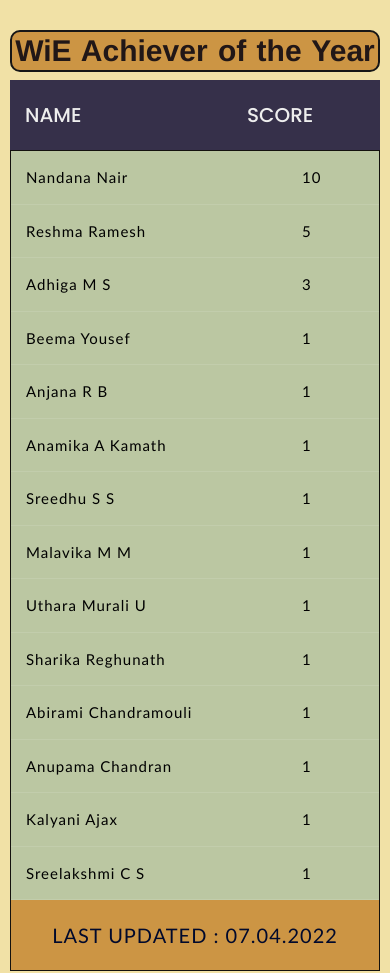
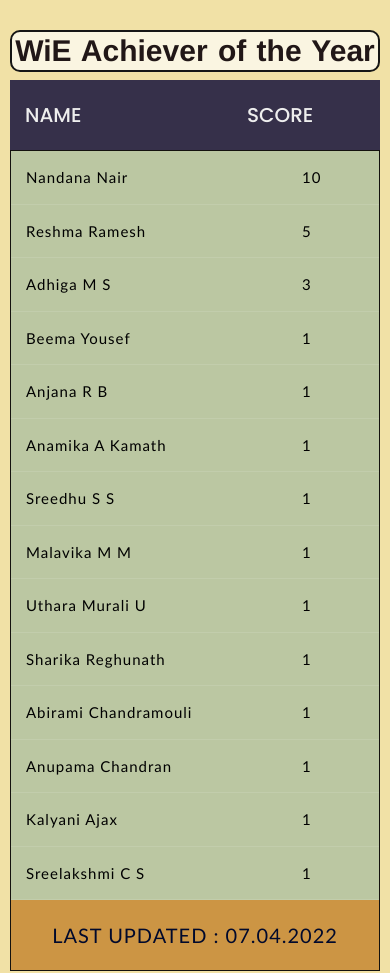
Before and after one commit to gouthamrajesh/wie-leaderboard, a plain HTML site: page index.html in a window 390 px wide. Shown: the top 973 px of the page. Drawn offline with nearby package versions, Linux system fonts and the light colour scheme.

Commit message:
Colour updation

```diff
--- a/style.css
+++ b/style.css
@@ -150,7 +150,7 @@ body{
   }
   h1 {
     font-size: 30px;
-    background-color: #CC9544;
+    background-color: rgba(255, 255, 255, 0.67);
     color: rgb(33, 23, 23);
     margin-left: 10px;
     margin-right: 10px;
```
